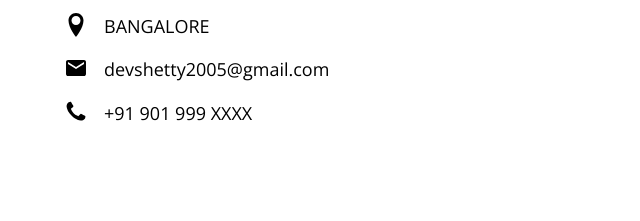
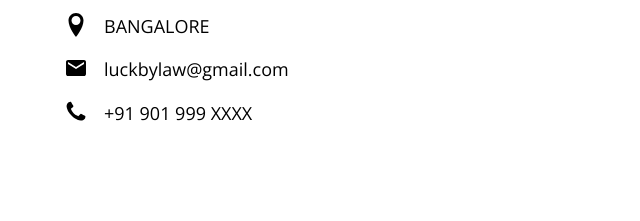
Before and after one commit to luckyshetty/luckyshetty.github.io, a website built with Parcel: page index.html in a window 1280 px wide. Shown: the part 3263-3484 px from the top of the page, 0-640 px from the left. Built offline with nearby package versions, Linux system fonts and the light colour scheme.

Commit message:
Update index.html
Updated email address

```diff
--- a/index.html
+++ b/index.html
@@ -330,7 +330,7 @@
                       d="M854 342v-86l-342 214-342-214v86l342 212zM854 170q34 0 59 26t25 60v512q0 34-25 60t-59 26h-684q-34 0-59-26t-25-60v-512q0-34 25-60t59-26h684z"
                     ></path>
                   </svg>
-                  <span>devshetty2005@gmail.com</span>
+                  <span>luckbylaw@gmail.com</span>
                 </div>
                 <div class="home-phone">
                   <svg viewBox="0 0 804.5714285714286 1024" class="home-icon16">
```
